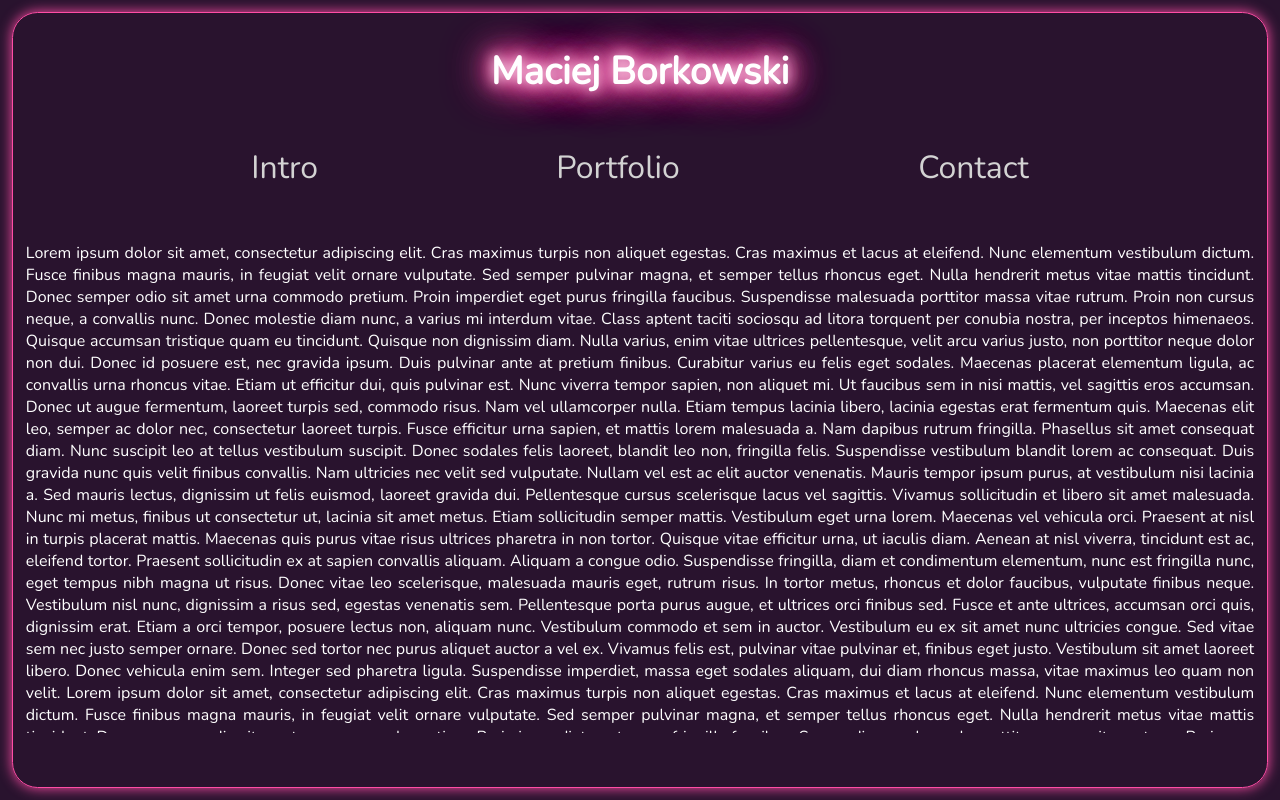
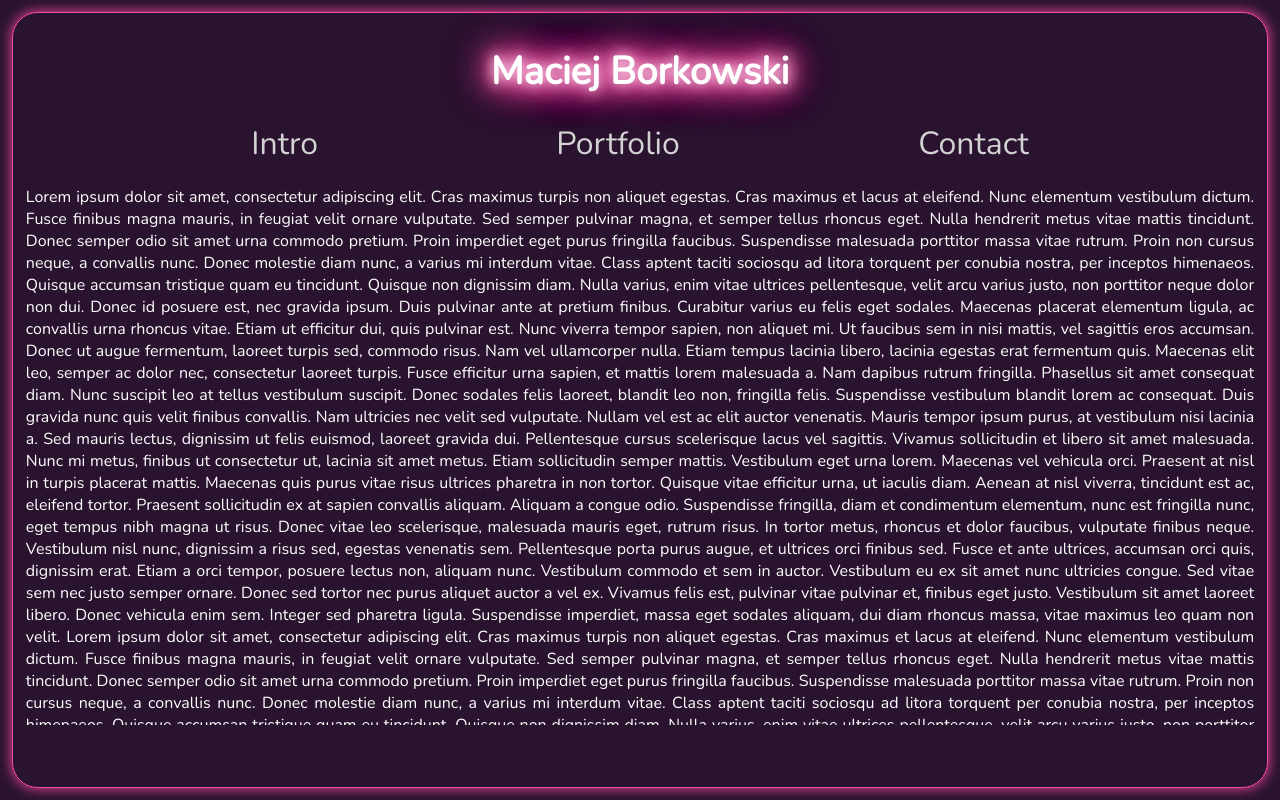
Before and after one commit to macborkow/website-intk, a plain HTML site: page index.html in a window 1280 px wide. Drawn offline with nearby package versions, Linux system fonts and the light colour scheme.

Commit message:
Adjust styling

```diff
--- a/style.css
+++ b/style.css
@@ -67,10 +67,10 @@ body {
   .scroll {
       overflow-y: auto;
       position: relative;
-      top: 15vh;
+      top: 8vh;
       padding: 1vw;
       scroll-behavior: smooth;
-      height: 63vh;
+      height: 69vh;
       color: white;
       -ms-overflow-style: none;
       scrollbar-width: none;
@@ -96,7 +96,7 @@ body {
 }
 
 .tab {
-    top: 10vh;
+    top: 7vh;
     position: relative;
     text-align: center;
     font-size: 2.5vw;
```
